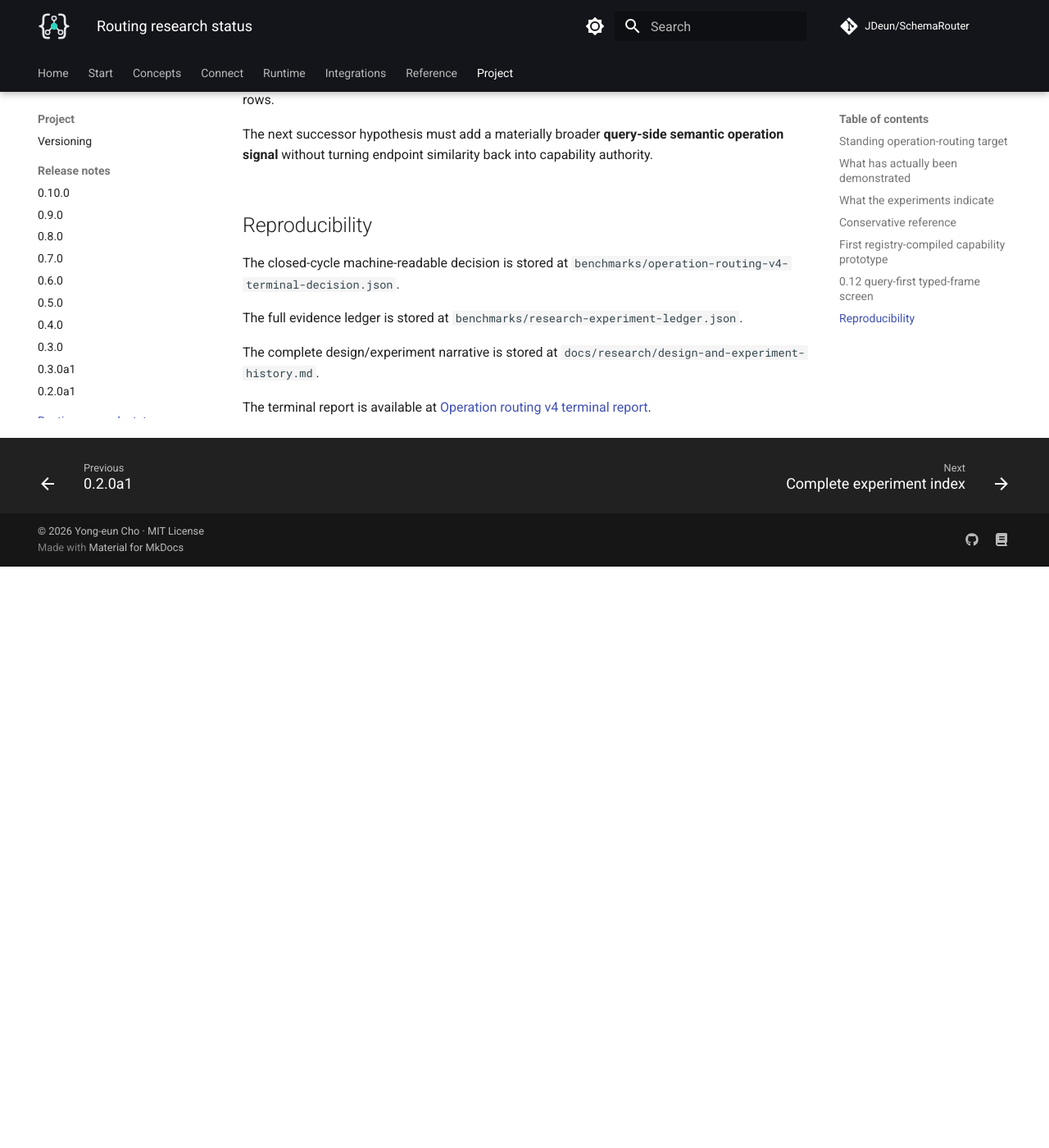
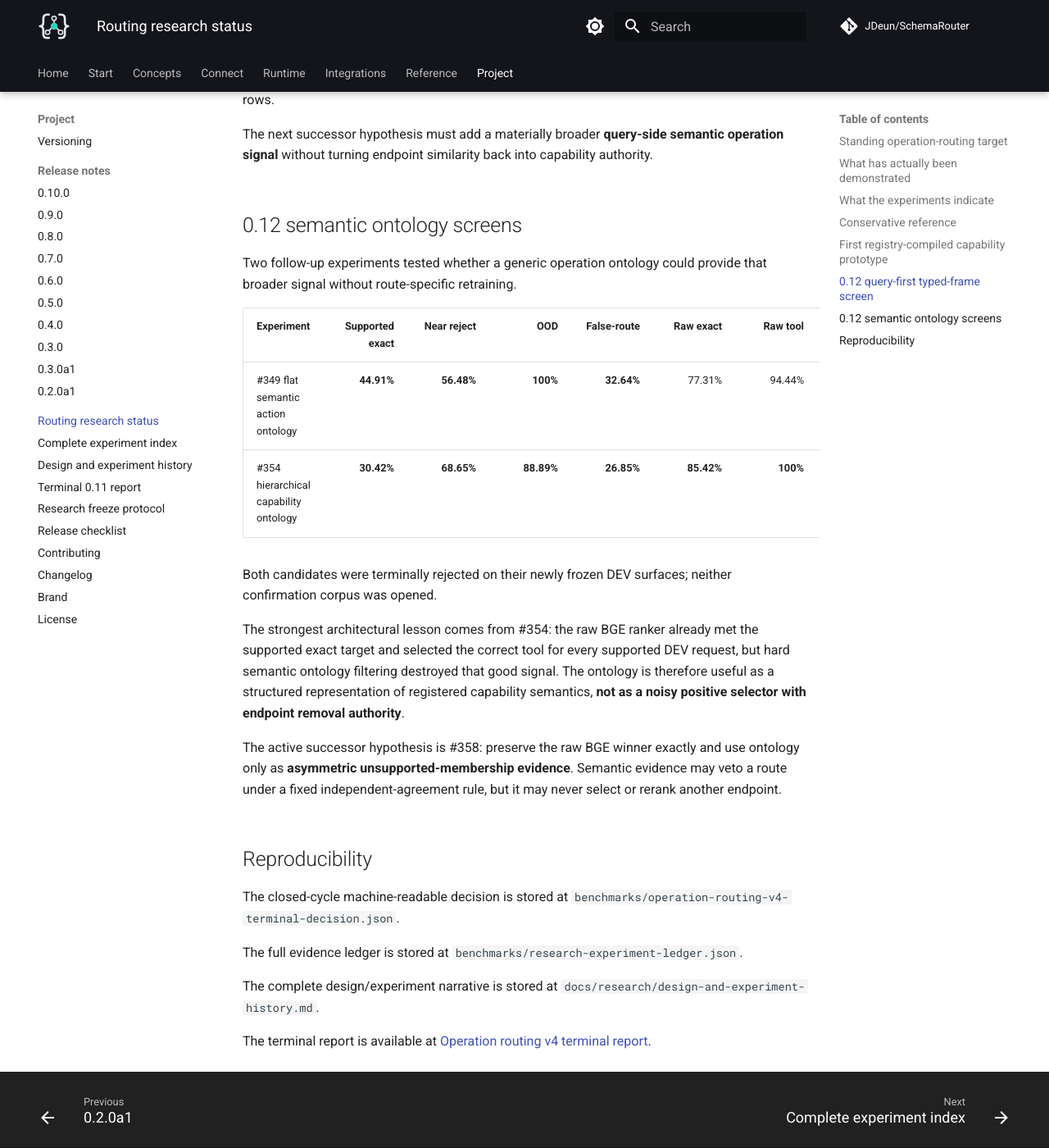
Before and after one commit to JDeun/SchemaRouter, an MkDocs documentation site: the page built from docs/research/routing-status.md, in a window 1280 px wide and 1400 px high, scrolled down 3898 px. Shown: the whole window at 82% size. Built offline with MkDocs 1.6.1 and Material for MkDocs 9.7.7, drawn with Linux system fonts in a browser that asks for light colours; comment, search, counter and statistics services are not loaded; before the commit the page ends 4589 px from its top, so only the background shows below that.

Commit message:
docs: summarize 0.12 ontology results and successor

```diff
--- a/docs/research/routing-status.md
+++ b/docs/research/routing-status.md
@@ -132,6 +132,29 @@ solve open-set membership. This exact candidate is terminal and is not repaired
 The next successor hypothesis must add a materially broader **query-side semantic operation signal**
 without turning endpoint similarity back into capability authority.
 
+## 0.12 semantic ontology screens
+
+Two follow-up experiments tested whether a generic operation ontology could provide that broader
+signal without route-specific retraining.
+
+| Experiment | Supported exact | Near reject | OOD | False-route | Raw exact | Raw tool | p95 |
+| --- | ---: | ---: | ---: | ---: | ---: | ---: | ---: |
+| #349 flat semantic action ontology | **44.91%** | **56.48%** | **100%** | **32.64%** | 77.31% | 94.44% | 197.55 ms |
+| #354 hierarchical capability ontology | **30.42%** | **68.65%** | **88.89%** | **26.85%** | **85.42%** | **100%** | 164.33 ms |
+
+Both candidates were terminally rejected on their newly frozen DEV surfaces; neither confirmation
+corpus was opened.
+
+The strongest architectural lesson comes from #354: the raw BGE ranker already met the supported
+exact target and selected the correct tool for every supported DEV request, but hard semantic
+ontology filtering destroyed that good signal. The ontology is therefore useful as a structured
+representation of registered capability semantics, **not as a noisy positive selector with endpoint
+removal authority**.
+
+The active successor hypothesis is #358: preserve the raw BGE winner exactly and use ontology only
+as **asymmetric unsupported-membership evidence**. Semantic evidence may veto a route under a fixed
+independent-agreement rule, but it may never select or rerank another endpoint.
+
 ## Reproducibility
 
 The closed-cycle machine-readable decision is stored at
```
Also changed, not shown: other parts of docs/research/routing-status.md (+1 -1 lines).
